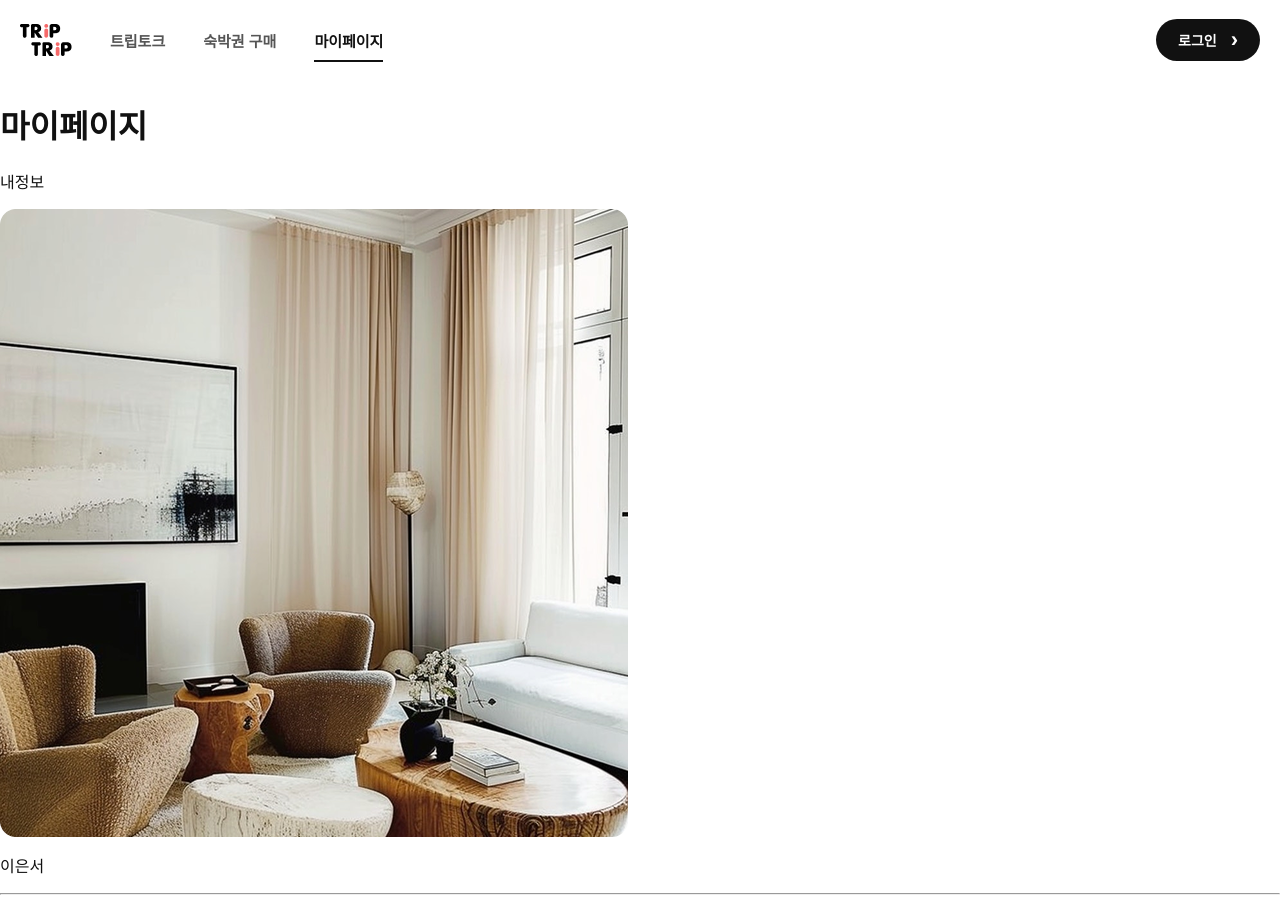
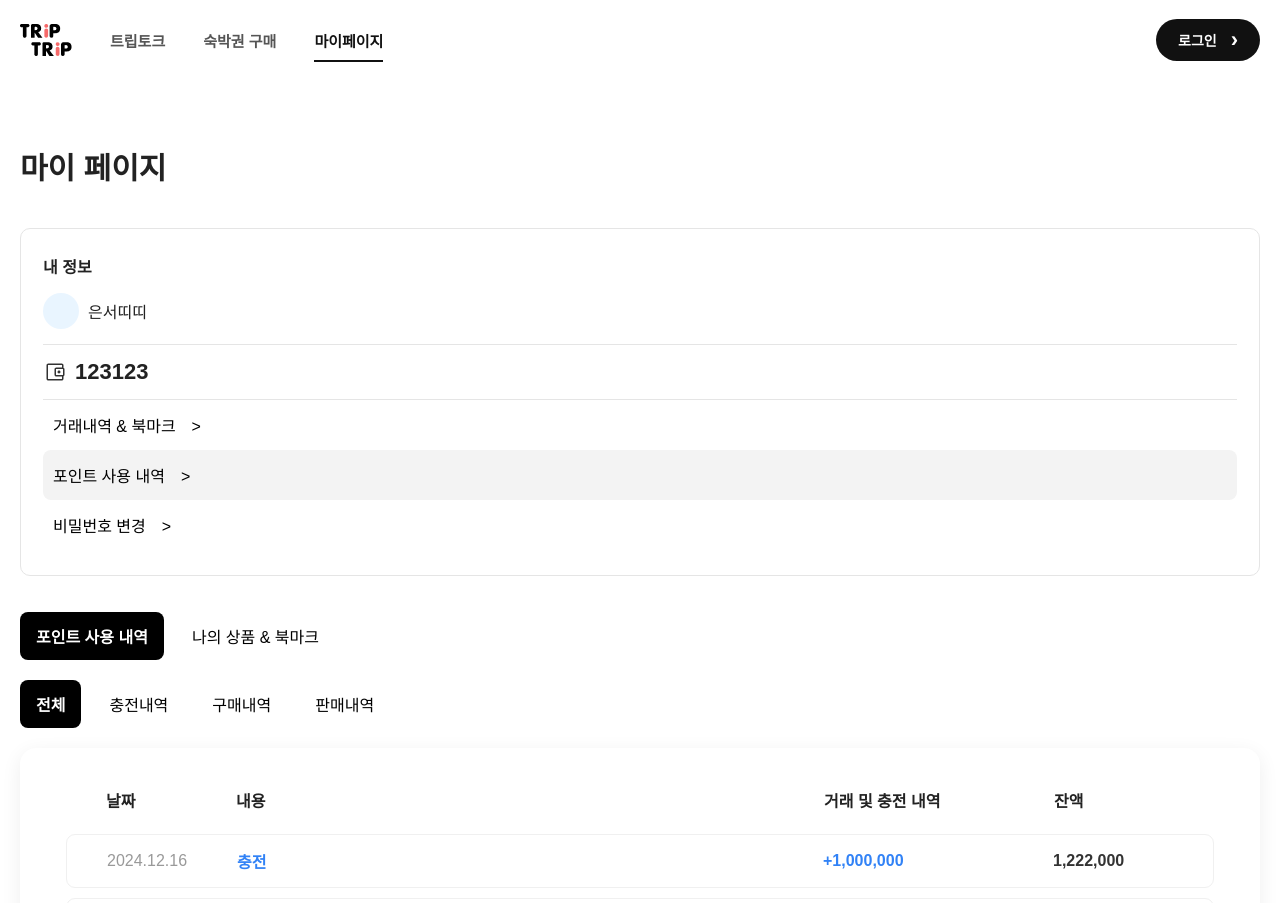
Before and after one commit to ieunseo/TripTalk, a Next.js app in the folder trip_homework/: page /mypage in a window 1280 px wide. Shown: the top 903 px of the page. Built offline with nearby package versions, Linux system fonts and the light colour scheme.

Commit message:
#3 - 마이페이지 거래내역, 북마크 추가

```diff
--- a/trip_homework/src/app/(main)/mypage/page.tsx
+++ b/trip_homework/src/app/(main)/mypage/page.tsx
@@ -1,28 +1,69 @@
+"use client";
+
+import { useState } from "react";
+
+import MyPoint from "@/components/mypage/my-point";
+import MyProduct from "@/components/mypage/my-product";
 import styles from "./styles.module.css";
-import HeroBanner from "@/components/home/hero-banner";
 
-export default function MyPage(){
-    return (
-        <div>
-            <h1>마이페이지</h1>
-            <section>
-                <p>내정보</p>
-                <div>
-                    <img src="/images/a.png" className="profileImg" />
-                    <p>이은서</p>
-                </div>
-                <hr />
-                <div className={styles.point}>
-                    23,000P
-                </div>
-            </section>
-            <button>거래내역&북마크</button>
-            <button>포인트 사용 내역</button>
-            <button>비밀번호 변경</button>
-            {/*랜더링영역*/}
+export default function MyPage() {
+  const [menu, setMenu] = useState("point");
+  const user = {
+      name: "은서띠띠",
+      point:123123,
+      image:"",
+  };
+
+  return (
+    <main className={styles.page}>
+      <h1>마이 페이지</h1>
+
+      <section className={styles.info}>
+        <strong>내 정보</strong>
+
+        <div className={styles.user}>
+          <div className={styles.image}>{user.image}</div>
+          <span>{user.name}</span>
         </div>
 
+        <div className={styles.line} />
 
-    )
+          <div className={styles.pointSection}>  <img src="/icons/point.svg"/><p className={styles.point}>{user.point}</p></div>
 
+        <div className={styles.line} />
+
+          <button
+              className={menu === "product" ? styles.selected : ""}
+              onClick={() => setMenu("product")}
+          >
+              거래내역 & 북마크　&gt;
+          </button>
+
+          <button
+              className={menu === "point" ? styles.selected : ""}
+              onClick={() => setMenu("point")}
+          >
+              포인트 사용 내역　&gt;
+          </button>
+        <button>비밀번호 변경　&gt;</button>
+      </section>
+
+      <div className={styles.menu}>
+        <button
+          className={menu === "point" ? styles.active : ""}
+          onClick={() => setMenu("point")}
+        >
+          포인트 사용 내역
+        </button>
+        <button
+          className={menu === "product" ? styles.active : ""}
+          onClick={() => setMenu("product")}
+        >
+          나의 상품 & 북마크
+        </button>
+      </div>
+
+      {menu === "point" ? <MyPoint /> : <MyProduct />}
+    </main>
+  );
 }
--- a/trip_homework/src/app/(main)/mypage/styles.module.css
+++ b/trip_homework/src/app/(main)/mypage/styles.module.css
@@ -0,0 +1,93 @@
+.page {
+  max-width: 1240px;
+  margin: 64px auto 120px;
+  color: #222;
+}
+
+.page h1 {
+  margin: 0 0 40px;
+  font-size: 30px;
+}
+
+.info {
+  padding: 25px 22px;
+  border: 1px solid #e5e5e5;
+  border-radius: 10px;
+}
+
+.user {
+  display: flex;
+  align-items: center;
+  gap: 9px;
+  margin: 15px 0;
+}
+
+.image {
+  display: grid;
+  width: 36px;
+  height: 36px;
+  place-items: center;
+  background: #e9f5ff;
+  border-radius: 50%;
+}
+
+.line {
+  height: 1px;
+  background: #e5e5e5;
+}
+
+.point {
+  margin: 14px 0;
+  font-size: 22px;
+  font-weight: 700;
+}
+.pointSection{
+  display:flex;
+  align-items:center;
+  gap:8px;
+}
+
+.info button {
+  display: block;
+  width: 100%;
+  padding: 13px 10px;
+  text-align: left;
+  cursor: pointer;
+  background: none;
+  border: 0;
+  border-radius: 8px;
+}
+
+.selected{
+  background: #f3f3f3 !important;
+}
+
+.menu {
+  display: flex;
+  gap: 12px;
+  margin: 36px 0 20px;
+}
+
+.menu button {
+  padding: 12px 16px;
+  cursor: pointer;
+  background: white;
+  border: 0;
+  border-radius: 8px;
+}
+
+.menu .active {
+  color: white;
+  font-weight: 700;
+  background: black;
+}
+
+@media (max-width: 768px) {
+  .page {
+    margin: 40px 20px 80px;
+  }
+
+  .menu {
+    flex-wrap: wrap;
+  }
+}
--- a/trip_homework/src/components/mypage/my-point/index.tsx
+++ b/trip_homework/src/components/mypage/my-point/index.tsx
@@ -0,0 +1,61 @@
+"use client";
+
+import { useState } from "react";
+
+import styles from "./styles.module.css";
+
+const rows = [
+  { type: "충전", money: "+1,000,000"},
+  { type: "구매", money: "-50,000"},
+  { type: "판매", money: "+1,000,000" },
+  { type: "충전", money: "+1,000,000"},
+  { type: "구매", money: "-50,000" },
+];
+
+export default function MyPoint() {
+  const [tab, setTab] = useState("전체");
+
+  const list =
+    tab === "전체" ? rows : rows.filter((row) =>
+        row.type === tab.replace("내역", ""));
+
+
+  return (
+    <section>
+      <div className={styles.tabs}>
+        {["전체", "충전내역", "구매내역", "판매내역"].map((item) => (
+
+          <button
+            className={tab === item ? styles.active : ""}
+            key={item}
+            onClick={() => setTab(item)}
+          >
+            {item}
+          </button>
+        ))}
+      </div>
+
+      <div className={styles.box}>
+        <div className={styles.head}>
+          <span>날짜</span>
+          <span>내용</span>
+          <span>거래 및 충전 내역</span>
+          <span>잔액</span>
+        </div>
+
+          {list.map((row, index) => {
+              const color = row.type === "구매" ? styles.red : styles.blue;
+
+              return (
+                  <div className={styles.row} key={index}>
+                      <span>2024.12.16</span>
+                      <strong className={color}>{row.type}</strong>
+                      <strong className={color}>{row.money}</strong>
+                      <strong>1,222,000</strong>
+                  </div>
+              );
+          })}
+      </div>
+    </section>
+  );
+}
--- /dev/null
+++ b/trip_homework/src/components/mypage/my-point/styles.module.css
@@ -0,0 +1,59 @@
+.tabs {
+  display: flex;
+  gap: 12px;
+  margin-bottom: 20px;
+}
+
+.tabs button {
+  padding: 12px 16px;
+  cursor: pointer;
+  background: white;
+  border: 0;
+  border-radius: 8px;
+}
+
+.tabs .active {
+  color: white;
+  font-weight: 700;
+  background: black;
+}
+
+.box {
+  padding: 28px 46px;
+  background: white;
+  border-radius: 16px;
+  box-shadow: 0 5px 20px rgb(0 0 0 / 7%);
+}
+
+.head,
+.row {
+  display: grid;
+  grid-template-columns: 120px 1fr 220px 120px;
+  gap: 10px;
+  align-items: center;
+}
+
+.head {
+  padding: 12px 40px;
+  font-weight: 700;
+}
+
+.row {
+  padding: 14px 40px;
+  margin: 10px 0;
+  color: #999;
+  border: 1px solid #f0f0f0;
+  border-radius: 9px;
+}
+
+.row strong:last-child {
+  color: #333;
+}
+
+.blue {
+  color: #3182f6;
+}
+
+.red {
+  color: #ff6b6b;
+}
--- a/trip_homework/src/components/mypage/my-product/index.tsx
+++ b/trip_homework/src/components/mypage/my-product/index.tsx
@@ -0,0 +1,73 @@
+"use client";
+
+import { useState } from "react";
+
+import styles from "./styles.module.css";
+
+const products = [
+  {
+    number: 122,
+    name: "파르나스 호텔 제주",
+    price: "326,000",
+    date: "2024.12.16",
+  },
+  {
+    number: 123,
+    name: "띠띠빵빵",
+    price: "1,233,123",
+    date: "2024.12.16",
+  },
+];
+
+export default function MyProduct() {
+  const [tab, setTab] = useState("나의 상품");
+  const [word, setWord] = useState("");
+  const formatDate = (date: string) => {
+    return date.slice(0, 10).replaceAll("-", ".");
+  };
+
+  const list = products.filter((product) => product.name.includes(word));
+
+  return (
+    <section>
+      <div className={styles.top}>
+        <div className={styles.tabs}>
+          {["나의 상품", "북마크"].map((item) => (
+            <button
+              className={tab === item ? styles.active : ""}
+              key={item}
+              onClick={() => setTab(item)}
+            >
+              {item}
+            </button>
+          ))}
+        </div>
+
+        <input
+          className={styles.search}
+          value={word}
+          onChange={(event) => setWord(event.target.value)}
+          placeholder="⌕ 필요한 내용을 검색해 주세요."
+        />
+      </div>
+
+      <div className={styles.box}>
+        <div className={styles.head}>
+          <span>번호</span>
+          <span>상품 명</span>
+          <span>판매가격</span>
+          <span>날짜</span>
+        </div>
+
+        {list.map((product) => (
+          <div className={styles.row} key={product.number}>
+            <span>{product.number}</span>
+            <strong>{product.name}</strong>
+            <span>{product.price}원</span>
+            <span>{formatDate(product.date)}</span> {/*혹시몰라 한번 더 변환*/}
+          </div>
+        ))}
+      </div>
+    </section>
+  );
+}
--- /dev/null
+++ b/trip_homework/src/components/mypage/my-product/styles.module.css
@@ -0,0 +1,77 @@
+.top {
+  display: flex;
+  align-items: center;
+  justify-content: space-between;
+  margin-bottom: 20px;
+}
+
+.tabs {
+  display: flex;
+  gap: 12px;
+}
+
+.tabs button {
+  padding: 12px 16px;
+  cursor: pointer;
+  background: white;
+  border: 0;
+  border-radius: 8px;
+}
+
+.tabs .active {
+  color: white;
+  font-weight: 700;
+  background: black;
+}
+
+.search {
+  width: 520px;
+  padding: 15px;
+  background: #f3f3f3;
+  border: 0;
+  border-radius: 8px;
+}
+
+.box {
+  padding: 28px 46px;
+  background: white;
+  border-radius: 16px;
+  box-shadow: 0 5px 20px rgb(0 0 0 / 7%);
+}
+
+.head,
+.row {
+  display: grid;
+  grid-template-columns: 70px 1fr 140px 120px;
+  gap: 10px;
+  align-items: center;
+}
+
+.head {
+  padding: 12px 40px;
+  font-weight: 700;
+}
+
+.row {
+  padding: 14px 40px;
+  margin: 10px 0;
+  color: #999;
+  border: 1px solid #f0f0f0;
+  border-radius: 9px;
+}
+
+.row strong {
+  color: #333;
+}
+
+@media (max-width: 768px) {
+  .top {
+    align-items: stretch;
+    flex-direction: column;
+    gap: 14px;
+  }
+
+  .search {
+    width: auto;
+  }
+}
```
